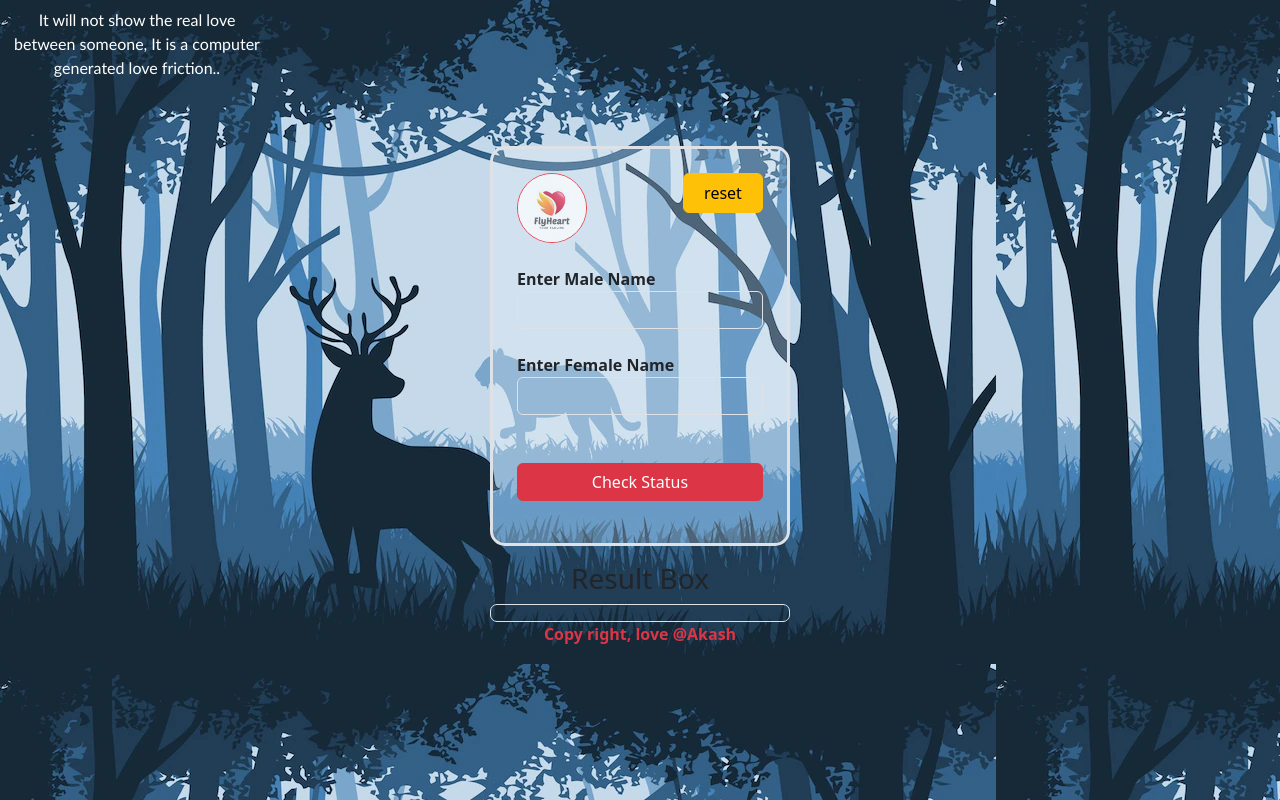
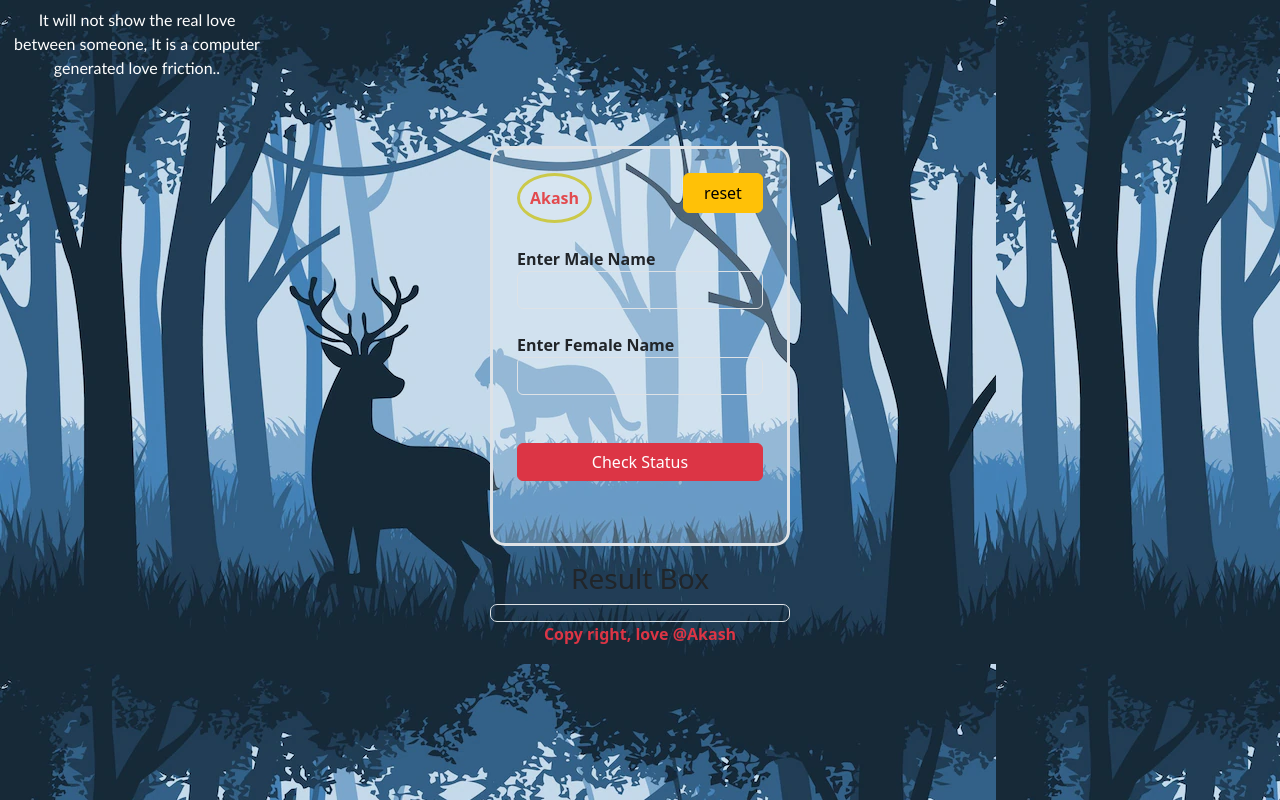
Before and after one commit to akashroy2657/love-calculator, a website: page index.html in a window 1280 px wide. Drawn offline with nearby package versions, Linux system fonts and the light colour scheme.

Commit message:
Add files via upload

```diff
--- a/index.css
+++ b/index.css
@@ -13,12 +13,14 @@
     width: 80px;
     height: 40px;
 }
-.logo img{
-    width: 70px;
-    height: 70px;
-    border: 1px solid red;
+.logo {
+    padding: 10px;
+    border: 3px solid rgb(201, 191, 4);
     border-radius: 100%;
     opacity: 0.7;
+    background-color: rgba(255,255,255,0.2);
+    color: rgb(234, 11, 11);
+
 }
 .font{
     width: 250px;
--- a/index.html
+++ b/index.html
@@ -52,7 +52,7 @@
                 <dl class="form border border-3 p-4">
                     <div class="d-flex justify-content-between">
                         <span class="logo">
-                            <img src="logo.jpg" alt="">
+                            <b>Akash</b>
                         </span>
                         <button class="btn btn-warning rebtn" onclick="resetClick()">reset</button>
                     </div>
```
